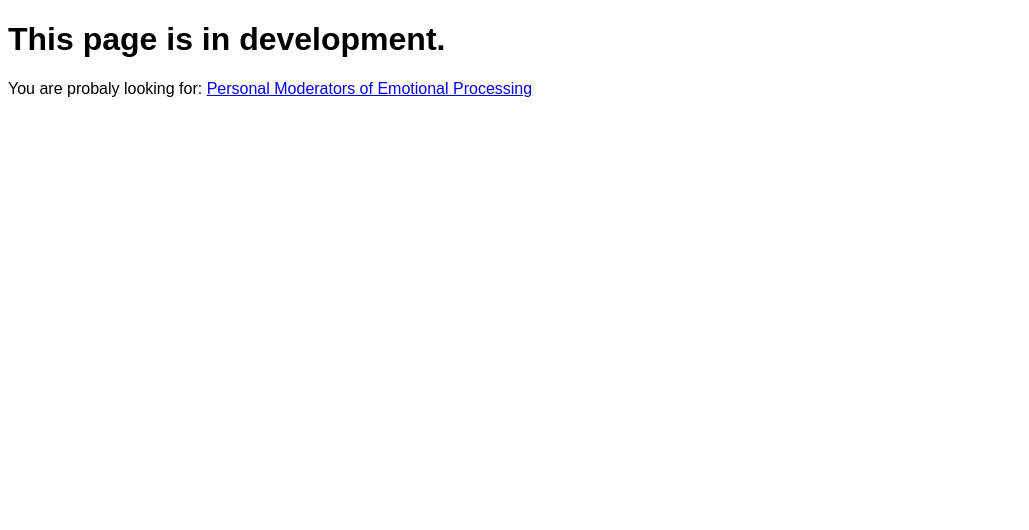
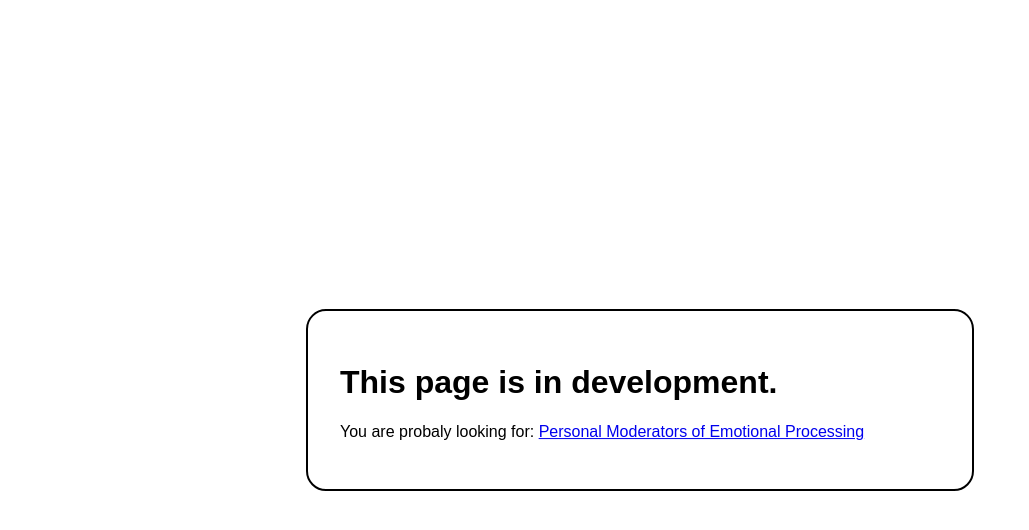
Before and after one commit to Kaysodilla/Kaysodilla.github.io, a plain HTML site: page index.html in a window 1280 px wide. Shown: the whole page, without its empty margins (0-1029 px from the left). Drawn offline with Linux system fonts and the light colour scheme.

Commit message:
changed notice selector to ID and added top pos

```diff
--- a/index.html
+++ b/index.html
@@ -10,12 +10,12 @@
             font-family: sans-serif;
         }
 
-        .notice{
+        #notice{
             width:600px;
             max-width: 100vw;
             position:absolute;
             left: 50%;
-            right:50%;
+            top:50%;
             transform: translate(-50%, -50%);
             border:2px solid black;
             border-radius: 20px;
```
